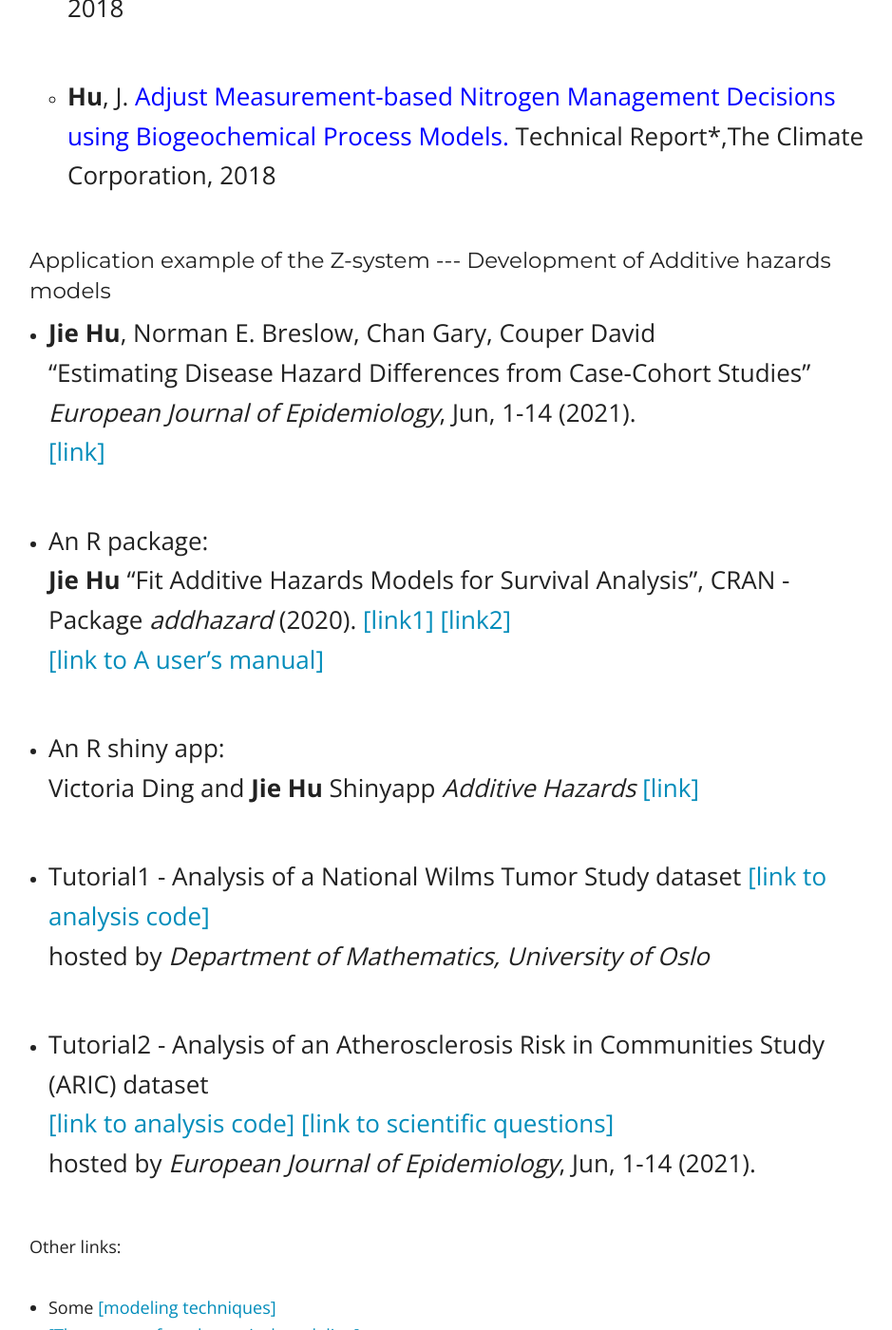
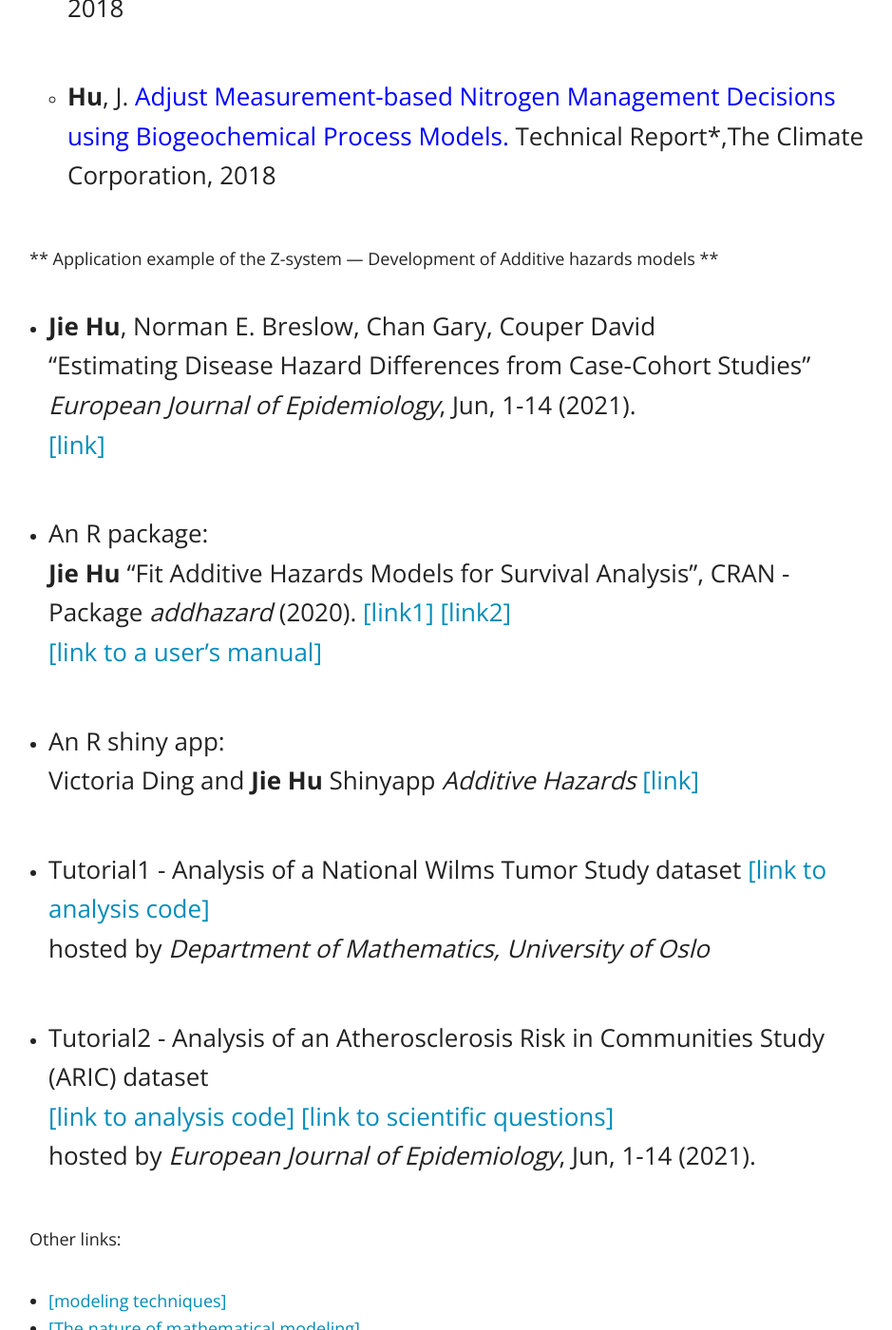
Before and after one commit to katehu/katehu.github.io, a Jekyll site: the page built from models.md, in a window 1280 px wide and 1400 px high, scrolled down 1511 px. Shown: the whole window at 95% size, without its empty margins (159-1098 px from the left). Built offline with Jekyll 4.4.1, drawn with Linux system fonts in a browser that asks for light colours; nearby versions of some CDN libraries.

Commit message:
Update models.md

```diff
--- a/models.md
+++ b/models.md
@@ -31,7 +31,7 @@ Nitrogen Management.</span> Technical Report*, The Climate Corporation, 2018 <br
 Biogeochemical Process Models.</span> Technical Report*,The Climate Corporation, 2018<br/>
 
 
-<h4 style="font-weight: normal"> Application example of the Z-system --- Development of Additive hazards models </h4>
+** Application example of the Z-system --- Development of Additive hazards models **
 
    -   **Jie Hu**, Norman E. Breslow, Chan Gary, Couper David<br/> “Estimating Disease Hazard Differences from Case-Cohort Studies” *European Journal of Epidemiology*, Jun, 1-14 (2021). <br/> [[link]](https://link.springer.com/article/10.1007/s10654-021-00739-3)<br/>
 
@@ -39,7 +39,7 @@ Biogeochemical Process Models.</span> Technical Report*,The Climate Corporation,
 
    - An R package:<br/>
    **Jie Hu** "Fit Additive Hazards Models for Survival Analysis", CRAN - Package *addhazard* (2020). [[link1]](https://github.com/katehu/addhazard) [[link2]](https://cran.r-project.org/web/packages/addhazard/index.html)<br/>
-[[link to A user's manual]](https://cran.r-project.org/web/packages/addhazard/addhazard.pdf)
+[[link to a user's manual]](https://cran.r-project.org/web/packages/addhazard/addhazard.pdf)
 
    - An R shiny app:<br/>
 Victoria Ding and **Jie Hu** Shinyapp *Additive Hazards* [[link]](https://addhazard.shinyapps.io/addhazard_shiny/?_ga=2.22828659.979974368.1670686069-1357428355.1670686069) <br/>
@@ -53,7 +53,7 @@ hosted by *European Journal of Epidemiology*, Jun, 1-14 (2021).<br/>
 
 Other links:
 
-- Some [[modeling techniques]](https://fab.cba.mit.edu/classes/864.23/people/Kate/index.html)
+- [[modeling techniques]](https://fab.cba.mit.edu/classes/864.23/people/Kate/index.html)
 - [[The nature of mathematical modeling]](https://fab.cba.mit.edu/classes/864.23/)
 
 
```
